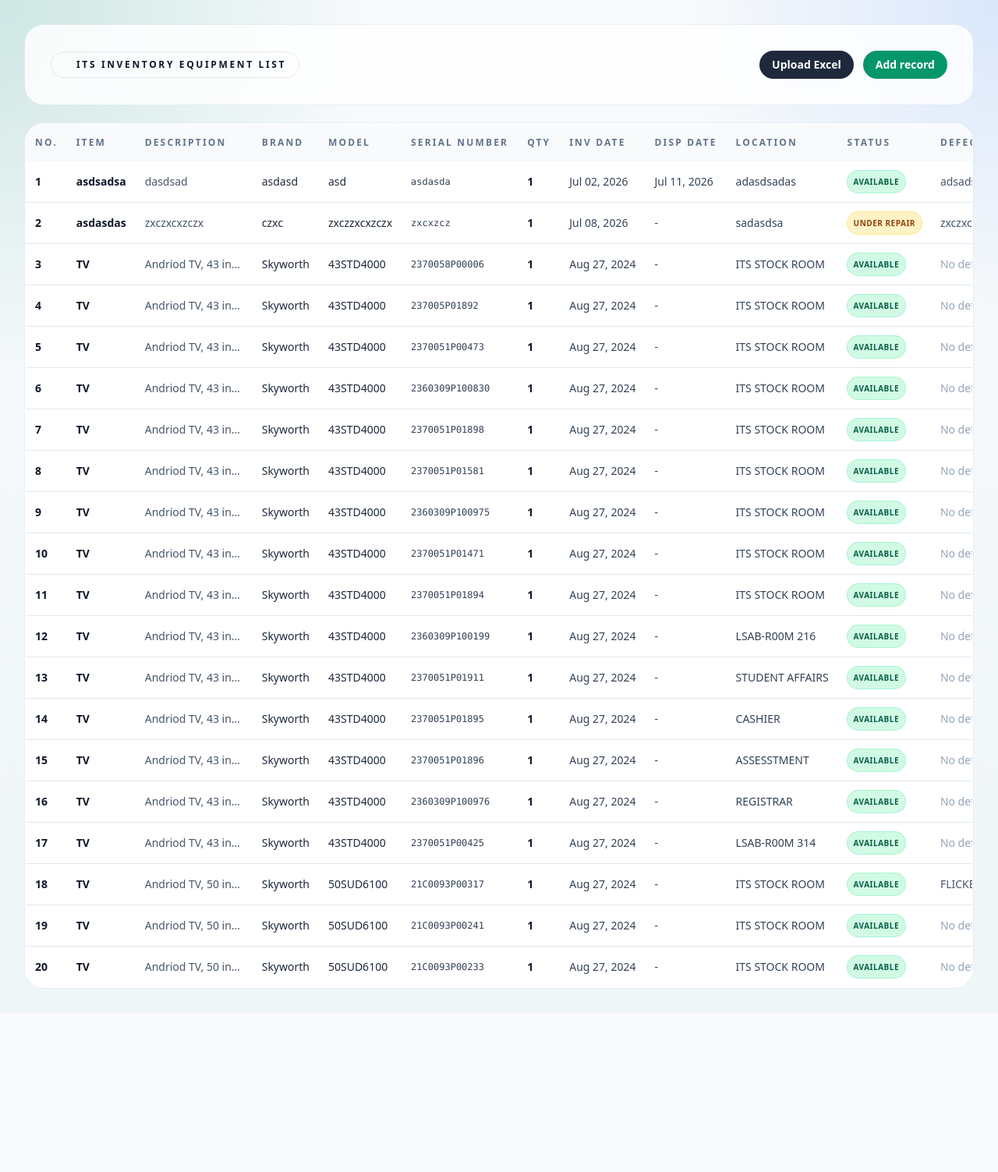
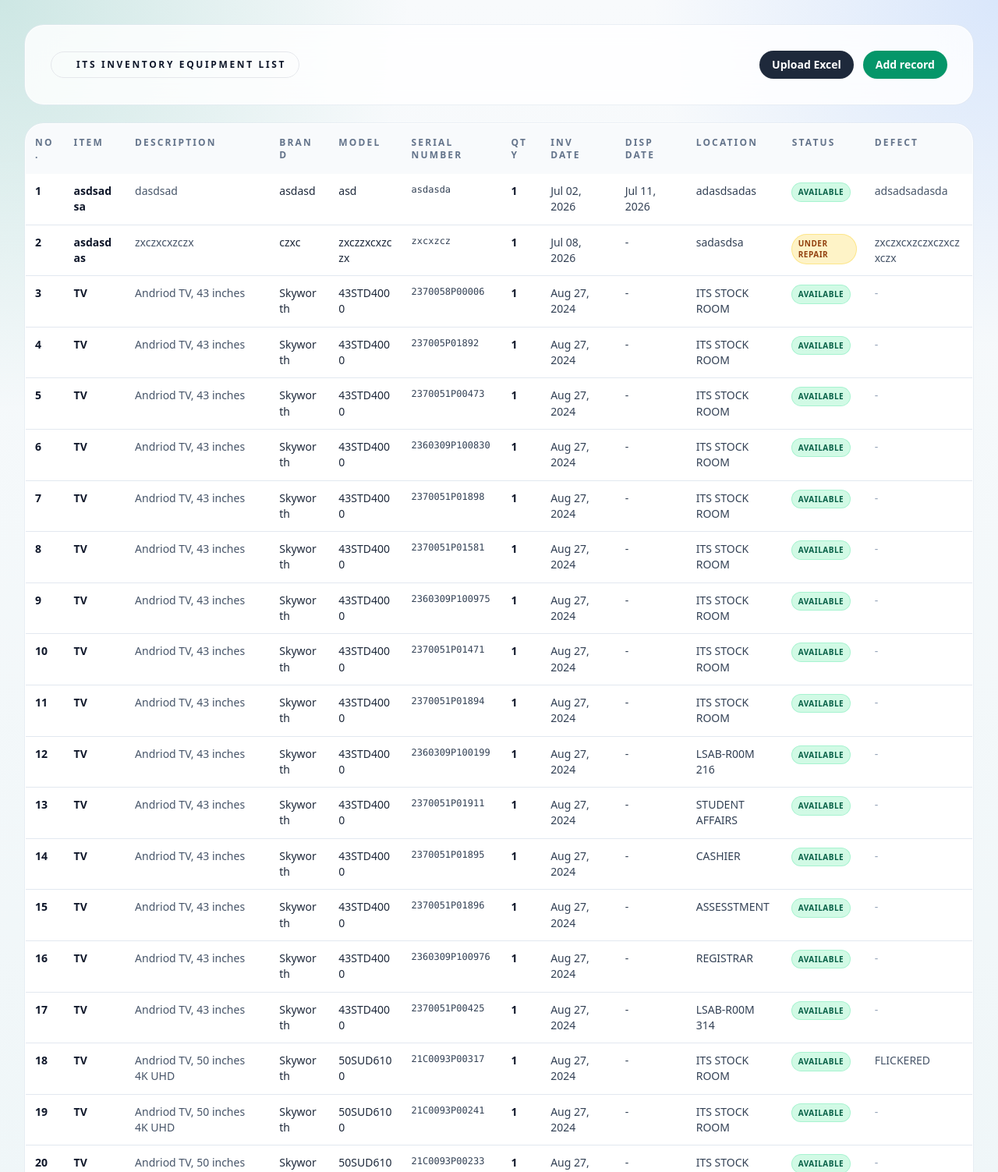
Before and after one commit to TheUnshackled1/ITS-INVENTORY-SYSTEM, a Django app: template templates/inventory.html in a window 1280 px wide. Shown: the top 1503 px of the page at 78% size. Before the commit the page ends 1268 px from the top, so only its background shows below. Run offline with Django 5.2, Linux system fonts and the light colour scheme; the template is opened without the code that fills it: values that come from a table or form of the project are taken from there, others are empty; data comes from the database, SQL or seed files in the repository; some libraries are stand-ins or nearby versions.

Commit message:
refactor inventory table layout and data handling; improve file upload acceptance and default display values

```diff
--- a/templates/inventory.html
+++ b/templates/inventory.html
@@ -33,6 +33,10 @@
       };
     </script>
     <script src="https://cdn.tailwindcss.com"></script>
+    <link
+      rel="stylesheet"
+      href="https://cdn.jsdelivr.net/npm/simple-datatables@9.0.3/dist/style.css"
+    />
     <link rel="preconnect" href="https://fonts.googleapis.com" />
     <link rel="preconnect" href="https://fonts.gstatic.com" crossorigin />
     <link
@@ -62,7 +66,22 @@
 
       /* DataTables Custom Overrides */
       .datatable-wrapper .datatable-container {
-        overflow-x: auto;
+        overflow-x: hidden;
+      }
+
+      #inventory-table {
+        table-layout: auto;
+      }
+
+      #inventory-table th,
+      #inventory-table td {
+        white-space: normal;
+        word-break: break-word;
+        vertical-align: top;
+      }
+
+      #inventory-table td {
+        line-height: 1.45;
       }
       .datatable-bottom {
         padding: 1.25rem 1.5rem;
@@ -127,7 +146,7 @@
                 type="file"
                 name="excel_file"
                 id="excel-upload-header"
-                accept=".xlsx, .xls, .csv"
+                accept=".xlsx, .csv"
                 class="hidden"
                 onchange="this.form.submit()"
               />
@@ -166,7 +185,7 @@
       >
         <table
           id="inventory-table"
-          class="w-full text-left text-sm text-slate-700 whitespace-nowrap"
+          class="w-full text-left text-sm text-slate-700"
         >
           <thead
             class="bg-slate-50 text-xs uppercase tracking-[0.18em] text-slate-500"
@@ -194,28 +213,26 @@
               </td>
               <td class="px-3 py-3 align-middle">
                 <div class="text-sm font-semibold text-slate-900">
-                  {{ item.item_type }}
+                  {% firstof item.item_type "-" %}
                 </div>
               </td>
               <td
-                class="px-3 py-3 align-middle text-slate-600 truncate max-w-[150px]"
+                class="px-3 py-3 align-middle text-slate-600"
                 title="{{ item.item_description }}"
               >
-                {{ item.item_description }}
+                {% firstof item.item_description "-" %}
               </td>
               <td class="px-3 py-3 align-middle font-medium text-slate-800">
-                {{ item.brand }}
+                {% firstof item.brand "-" %}
               </td>
               <td class="px-3 py-3 align-middle font-medium text-slate-800">
-                {{ item.model }}
+                {% firstof item.model "-" %}
               </td>
-              <td
-                class="px-3 py-3 align-middle font-mono text-xs text-slate-700"
-              >
-                {{ item.serial_number }}
+              <td class="px-3 py-3 align-middle font-mono text-xs text-slate-700">
+                {% firstof item.serial_number "-" %}
               </td>
               <td class="px-3 py-3 align-middle font-semibold text-slate-900">
-                {{ item.quantity }}
+                {% firstof item.quantity "-" %}
               </td>
               <td class="px-3 py-3 align-middle text-slate-700">
                 {{ item.date_inventory|date:"M d, Y" }}
@@ -224,7 +241,7 @@
                 {{ item.date_disposal|date:"M d, Y"|default:"-" }}
               </td>
               <td class="px-3 py-3 align-middle text-slate-700">
-                {{ item.location }}
+                {% firstof item.location "-" %}
               </td>
               <td class="px-3 py-3 align-middle">
                 {% if item.status == 'available' %}
@@ -250,12 +267,12 @@
                 {% endif %}
               </td>
               <td
-                class="px-3 py-3 align-middle text-slate-600 truncate max-w-[150px]"
+                class="px-3 py-3 align-middle text-slate-600"
                 title="{{ item.defect_description }}"
               >
                 {% if item.defect_description %} {{ item.defect_description }}
                 {% else %}
-                <span class="text-slate-400">No defect reported</span>
+                <span class="text-slate-400">-</span>
                 {% endif %}
               </td>
             </tr>
@@ -293,7 +310,7 @@
                 type="file"
                 name="excel_file"
                 id="excel-upload-empty"
-                accept=".xlsx, .xls, .csv"
+                accept=".xlsx, .csv"
                 class="hidden"
                 onchange="this.form.submit()"
               />
@@ -327,7 +344,7 @@
           new simpleDatatables.DataTable(table, {
             searchable: false,
             fixedHeight: true,
-            perPage: 10,
+            perPage: 50,
             perPageSelect: false,
           });
         }
```
